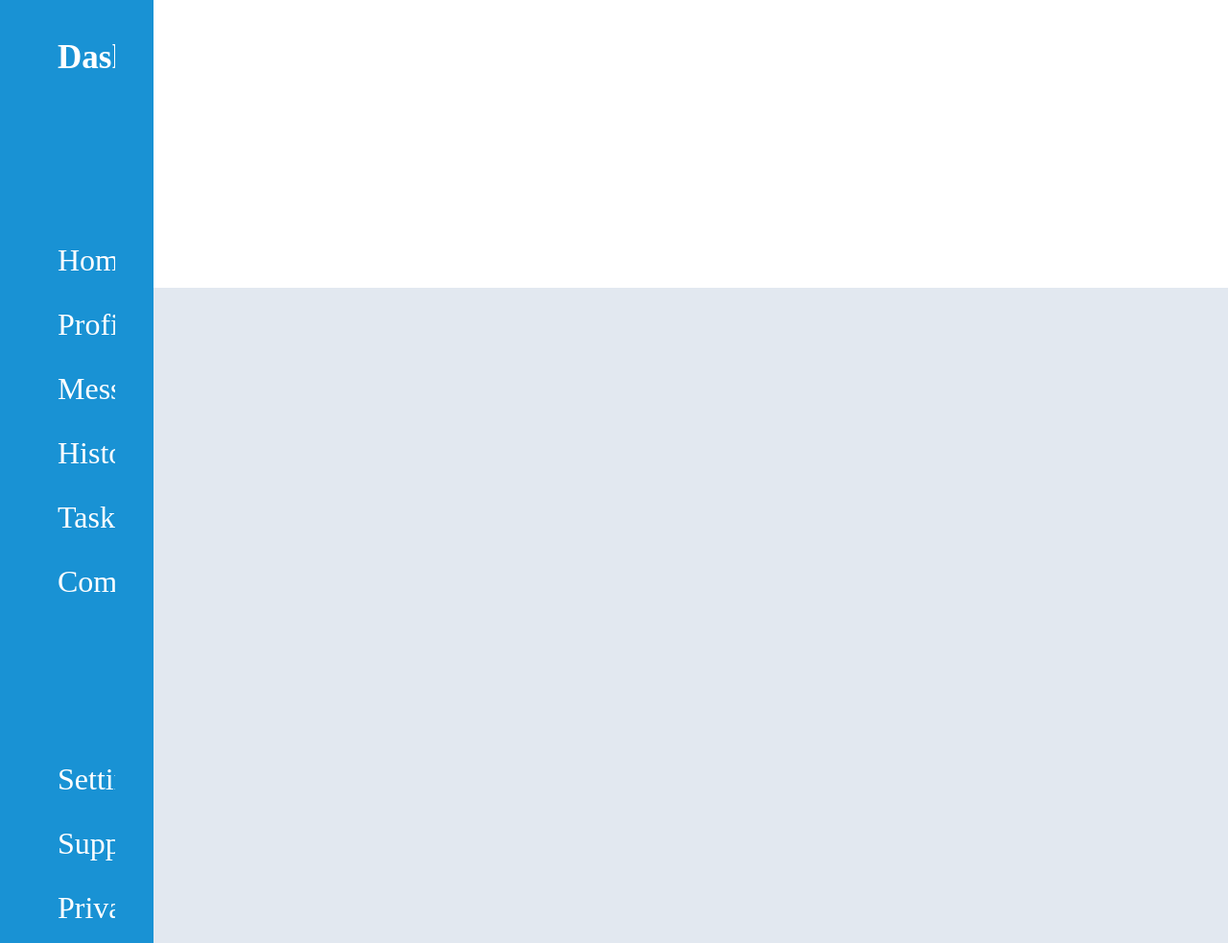
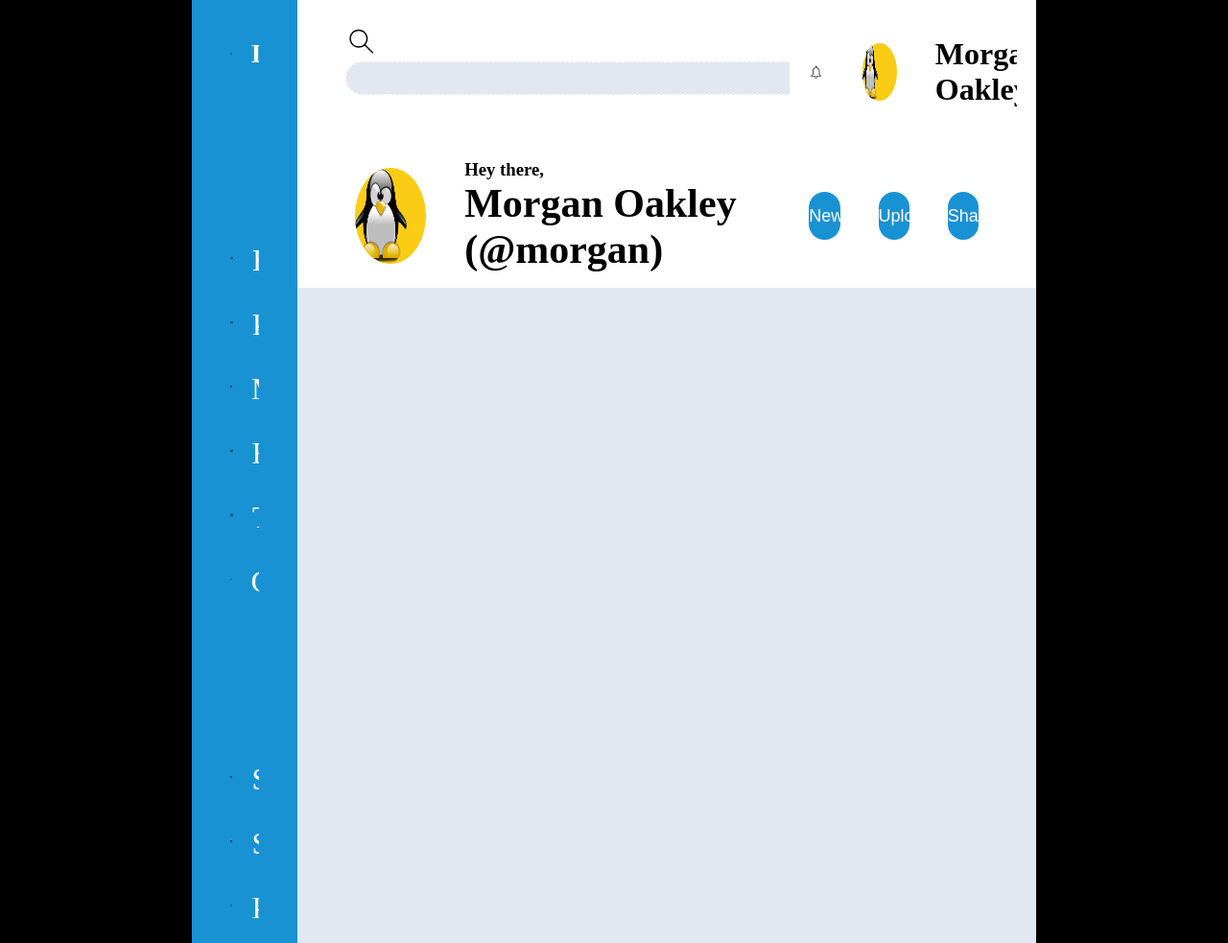
Before and after one commit to Gpsnm/Dashboard, a plain HTML site: page index.html in a window 1280 px wide. Shown: the top 983 px of the page at 96% size. Drawn offline with Linux system fonts and the light colour scheme.

Commit message:
finished header section

```diff
--- a/index.html
+++ b/index.html
@@ -8,12 +8,36 @@
     <title>DashBoard!</title>
 </head>
 <body>
+    <div class="outer-container">
     <div class="container">
         <div class="header">
+            <div class="search-bar">
+            <img src="./icons/magnify.svg" alt="">
+            <input type="search">
+            </div>
+            <div class="profile">
+                <img src="./images/penguin-g84368a8d6_1280.png" alt="">
+                <div class="profile-text">
+                <h3>Hey there,</h3>
+                <h1>Morgan Oakley (@morgan)</h1>
+                </div>
+            </div>
+            <div class="user-name">
+                <img class="profile-icon"src="./icons/bell.svg" alt="">
+                <img class="profile-img" src="./images/penguin-g84368a8d6_1280.png" alt="">
+                <h2>Morgan Oakley</h2>
+            </div>
+            <div class="header-buttons">
+                <button>New</button>
+                <button>Upload</button>
+                <button>Share</button>
+
+            </div>
+
         </div>
         <div class="sidebar">
             <ul>
-                <li><img class="main-icon" src="./icons/view-dashboard-outline.svg" alt="">
+                <li><img src="./icons/view-dashboard-outline.svg" alt="">
                 <h1>DashBoard</h1>
             </li>
             </ul>
@@ -66,5 +90,6 @@
             <div class="card"></div>
         </div>
     </div>
+    </div>
 </body>
 </html>
--- a/styles.css
+++ b/styles.css
@@ -6,12 +6,16 @@
 }
 
 .container{
+
     display: grid;
     grid-template-columns: 1fr 7fr;
     grid-template-rows: 300px 994px
 }
 
 .header{
+    display: grid;
+    grid-template-columns: 2fr 1fr;
+    grid-template-rows: 150px 150px;
     background-color: #FFFFFF;
     grid-column-start: 2;
     grid-column-end: 4;
@@ -45,11 +49,11 @@ li{
 
 img{
     padding-right: 20px;
-    height: 30px;
+    height: 32px;
 }
 
 h1{
-    font-size: 35px;
+    font-size: 28px;
 }
 
 
@@ -58,3 +62,99 @@ li:hover{
     cursor: pointer;
 
 }
+
+input{
+    background-color: #E2E8F0;
+    width: 800px;
+    height: 35px;
+    border-radius: 20px;
+    border: dashed 1px #fff;
+
+}
+
+.search-bar > img {
+    padding-top: 5px;
+    height: 40px;
+
+}
+
+.search-bar{
+    padding-top: 20px;
+    padding-left: 50px;
+}
+
+.profile{
+    display: flex;
+    align-items: center;
+    padding-left: 60px;
+    grid-row-start: 2;
+    grid-row-end: 3;
+}
+
+
+.user-name {
+align-items: center;
+    display:flex;
+    padding: 20px;
+}
+
+.header-buttons{
+display:flex;
+align-items: center;
+justify-content: start;
+padding-right: 40px;
+}
+
+.header-buttons > button {
+    height:50px;
+    width: 200px;
+    color: #FFFFFF;
+    background-color: #1992D4;
+    border-radius: 30px;
+    margin: 20px;
+    border:none;
+    font-size: 18px;
+}
+
+.header-buttons > button:hover{
+    color: #000;
+
+}
+
+.outer-container{
+    background-color: #000;
+    display:flex;
+    justify-content: center;
+    padding-left: 200px;
+    padding-right: 200px;
+}
+
+.profile > img {
+    margin-right: 40px;
+    height: 100px;
+    width: 100px;
+    border-radius: 50%;
+    background-color:#FACC15;
+}
+
+.profile-text > h1{
+    font-size: 42px;
+}
+
+.profile-img{
+    border-radius: 50%;
+    background-color: #FACC15;
+    height: 60px;
+    width:60px;
+    margin-right: 40px;
+}
+
+.profile-icon{
+    height:40px;
+    margin-right:  20px;
+}
+
+.user-name > h2{
+    font-size: 32px;
+    font-weight: bold;
+}
```
Also changed, not shown: icons/account-group.svg (added), icons/bell.svg (added), icons/calendar-check.svg (added), icons/card-account-details-outline.svg (added), icons/clock.svg (added), icons/cog.svg (added), icons/help-box.svg (added), icons/home.svg (added), icons/home2.svg (added), icons/magnify.svg (added), icons/message.svg (added), icons/shield-check-outline.svg (added), icons/view-dashboard-outline.svg (added), images/avatar-gff1ba31d6_640.png (added), 1 more files.
